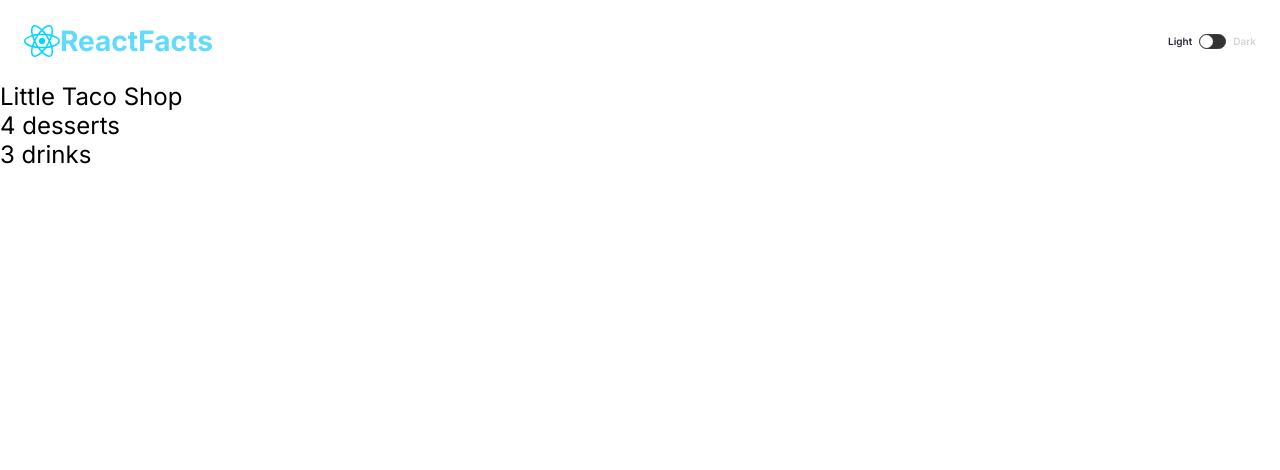
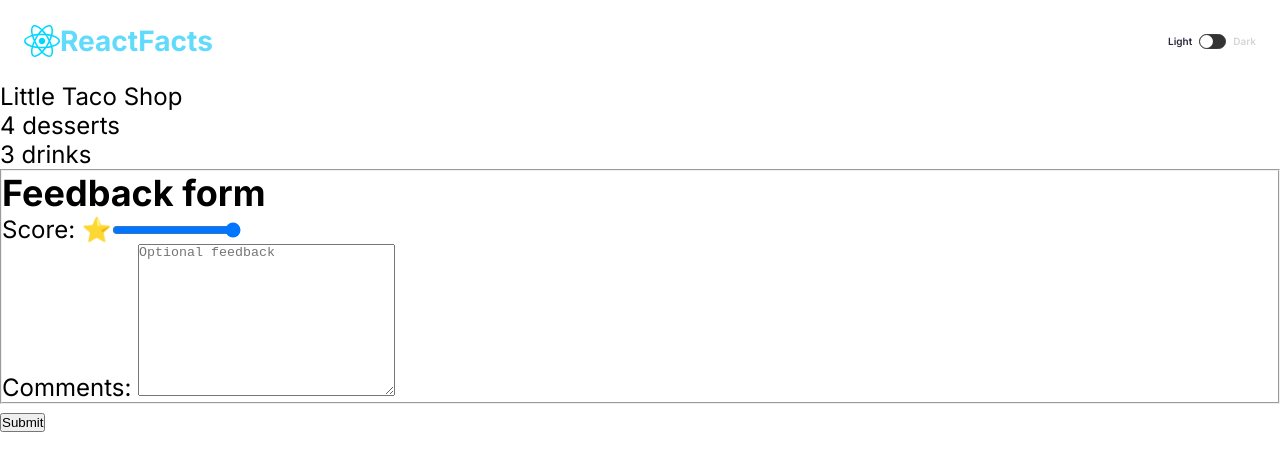
Before and after one commit to 874bowen/react-info, a React (Vite) app: page / in a window 1280 px wide. Shown: the top 470 px of the page. Built offline with nearby package versions, Linux system fonts and the light colour scheme.

Commit message:
add feedbackform

```diff
--- /dev/null
+++ b/src/components/FeedbackForm.tsx
@@ -0,0 +1,50 @@
+import React, { useState } from "react";
+
+function FeedbackForm ({ onSubmit }: any) {
+   const [score, setScore] = useState<String>("10")
+   const [comment, setComment] = useState<String>("");
+
+   const isDisabled = Number(score) < 5 && comment.length <= 10
+   const textAreaPlaceHolder = isDisabled ? "Please provide a comment explaining why the experience was not good. Minimum length is 10 characters"
+   : "Optional feedback"
+
+   const handleSubmit = (e: any) => {
+      e.preventDefault()
+      onSubmit({score, comment})
+   };
+
+   // This is the final version of the feedback form
+   return (
+      <div className="App">
+         <form onSubmit={handleSubmit}>
+            <fieldset>
+               <h2>Feedback form</h2>
+               <div className="Field">
+                  <label htmlFor="score">Score: ⭐</label>
+                  <input
+                     id="score"
+                     type="range"
+                     value={Number(score)}
+                     onChange={(e: any) => setScore(e.target.value)}
+                     min="0"
+                     max="10"
+                   />
+
+               </div>
+               <div className="Field">
+                  <label htmlFor="comments">Comments: </label>
+                  <textarea
+                     name="comment" id="comment"
+                     cols={30}
+                     rows={10}
+                     placeholder={textAreaPlaceHolder}
+                     onChange={(e: any) => setComment(e.target.value)} ></textarea>
+               </div>
+            </fieldset>
+            <button type="submit" disabled={isDisabled}>Submit</button>
+         </form>
+      </div>
+   )
+}
+
+export default FeedbackForm;
--- a/src/components/RenderProps.tsx
+++ b/src/components/RenderProps.tsx
@@ -1,5 +1,6 @@
 import React, { useEffect, useState } from "react";
 import "../index.css"
+import FeedbackForm from "./FeedbackForm";
 
 const DataFetcher = ({render, url}: any) => {
    const [data, setData] = useState<string []>([])
@@ -31,12 +32,18 @@ const DrinksCount = () => {
    )
 }
 
+function handleSubmit() {
+   console.log("Form Submitted");
+
+}
+
 const RenderProps = () => {
    return(
       <div className="App">
          <header className="Header">Little Taco Shop</header>
          <DesertCount />
-            <DrinksCount />
+         <DrinksCount />
+         <FeedbackForm onSubmit={handleSubmit}/>
       </div>
    )
 }
```
